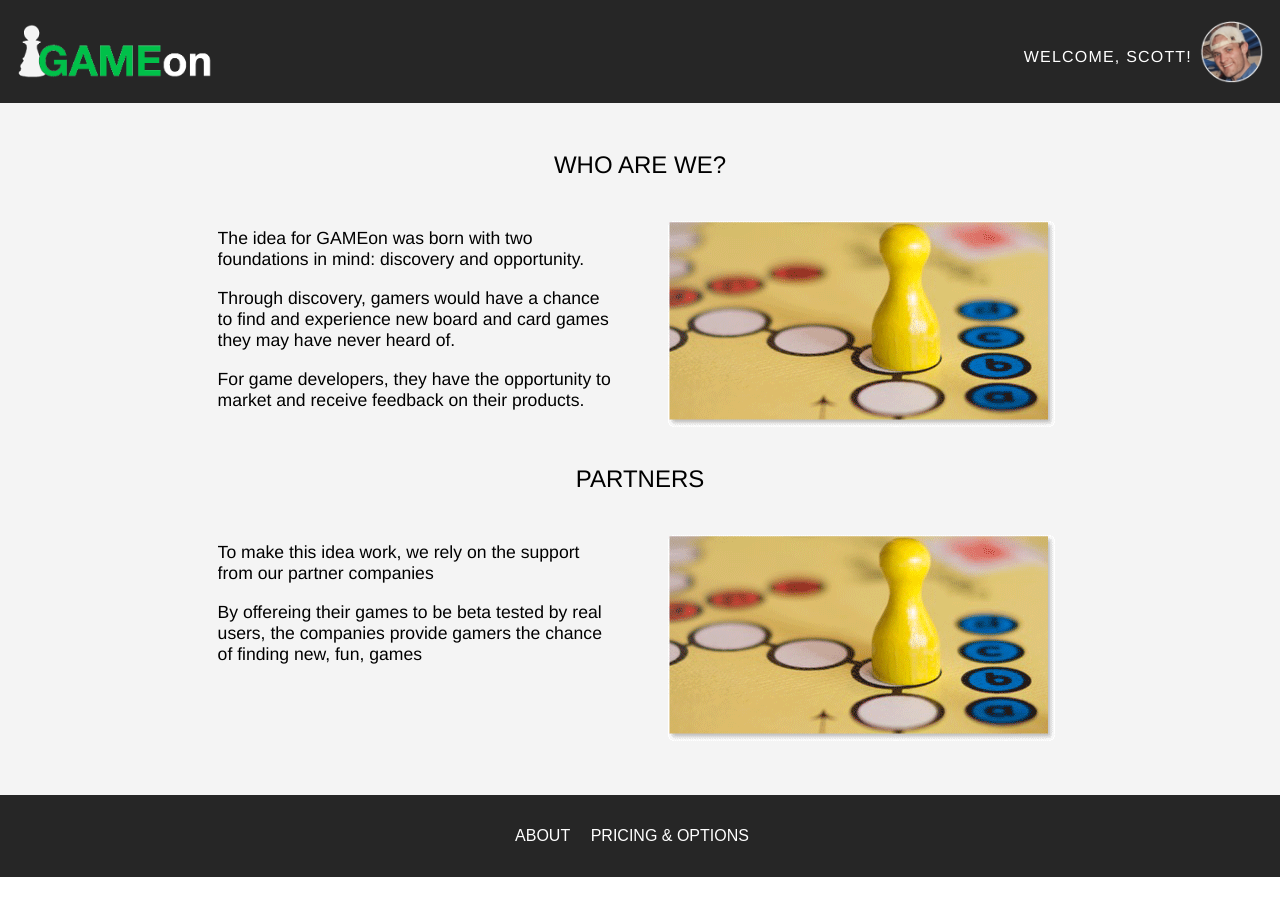
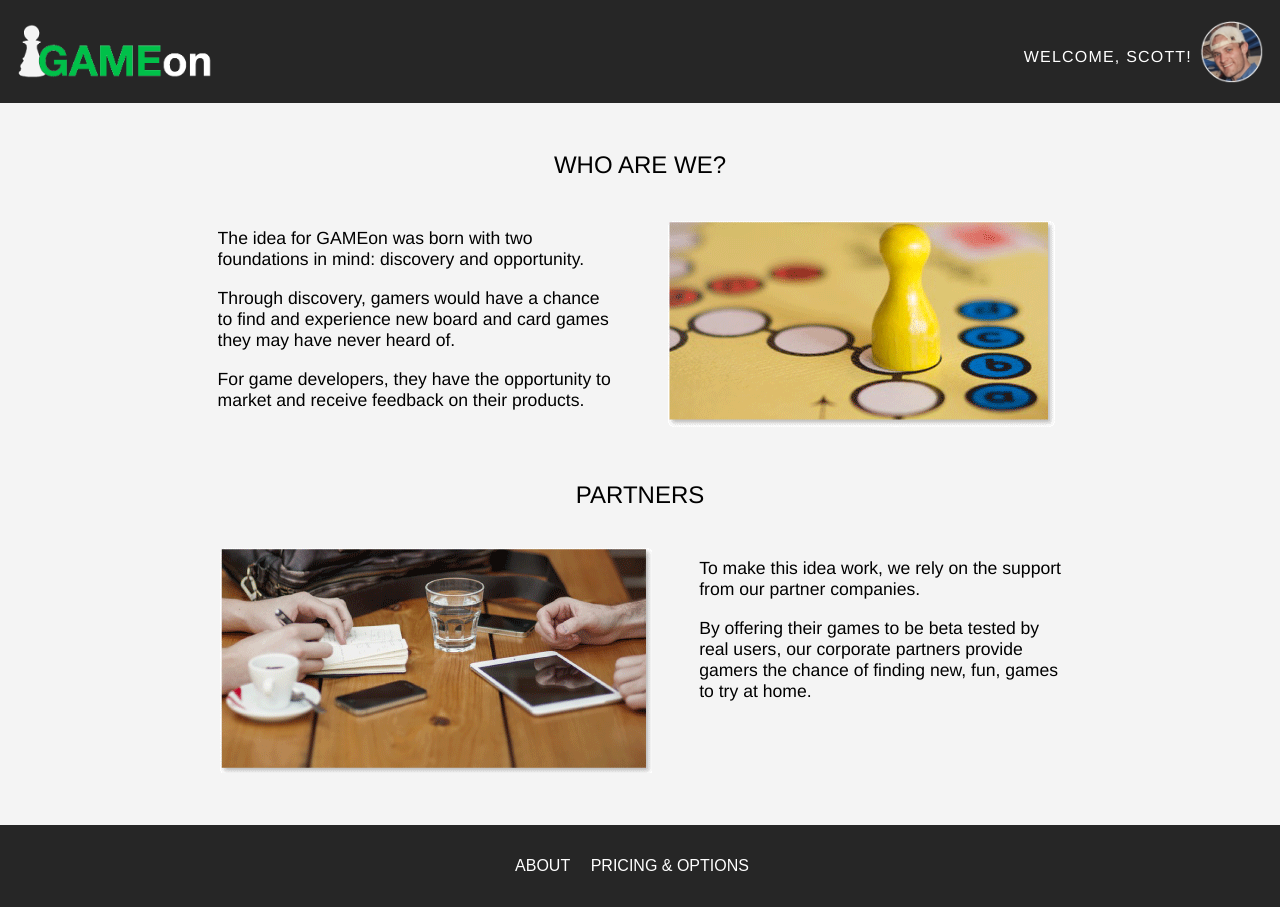
Before and after one commit to scottanderson5/GAME-ON, a Jekyll site: the page built from about.html, in a window 1280 px wide. Built offline with Jekyll 4.4.1, drawn with Linux system fonts in a browser that asks for light colours; nearby versions of some CDN libraries.

Commit message:
Fixed Issues on Review Page

```diff
--- a/_sass/_aboutpage.scss
+++ b/_sass/_aboutpage.scss
@@ -30,7 +30,7 @@
 	padding: 2em 0em 0em 0em;
 }
 
-.about-p{
+.about-p1{
 	width: 47%;
 	font-size: 1.1em;
 	line-spacing: 1.2em;
@@ -38,11 +38,24 @@
 	float: left;
 }
 
-.about-pic{
+.about-pic1{
 	float: right;
 }
 
 .about-intro2{
 	@extend %about-intro;
-	margin: 2em auto;
+	margin: 3em auto;
 }
+
+.about-p2{
+	width: 43%;
+	font-size: 1.1em;
+	line-spacing: 1.2em;
+	margin: 0em 0em 0em 1em;
+
+	float: right;
+}
+
+.about-pic2{
+	float: left;
+}
--- a/_sass/_featuredtitles.scss
+++ b/_sass/_featuredtitles.scss
@@ -37,7 +37,7 @@
 
 .owl-carousel{
 	margin: 2em auto 3em auto;
-  //position: relative;
+  position: relative;
 }
 
 
--- a/_sass/_reviewpage.scss
+++ b/_sass/_reviewpage.scss
@@ -93,7 +93,7 @@
 	}
 
 	@media (min-width: 900px){
-		width: 97%;
+		width: 96%;
 	}
 
 }
@@ -133,9 +133,8 @@
 }
 
 .reviews-wrap{
-	padding: 0em 0em 0em 1em;
+	padding: 0em 0em 0em 0.7em;
 	overflow: hidden;
-	//background-color: yellow;
 
 	@media (min-width: 600px){
 		padding: 0em 0em 0em 1.5em;
@@ -214,7 +213,7 @@
 
 .rating-form-answers{
 	@extend %review-form-answers;
-	width: 100%;
+	width: 99%;
 
 	@media (min-width: 600px){
 		//float: right;
@@ -336,7 +335,8 @@
 }
 
 .comment-box{
-	width: 95%;
+	width: 96%;
+	margin-left: 0.55em;
 }
 
 .review-bottom-wrap{
--- a/about.html
+++ b/about.html
@@ -14,7 +14,7 @@ title: About Page
 				</div>
 
 				<div class="about-info-wrap">
-					<div class="about-p">
+					<div class="about-p1">
 					<p>
 					The idea for GAMEon was born with two foundations in mind: discovery and opportunity.
 					</p>
@@ -26,7 +26,7 @@ title: About Page
 					</p>
 
 					</div>
-					<div class="about-pic">
+					<div class="about-pic1">
 						<img src="Assets/AboutGame.gif">
 					</div>
 				</div>
@@ -41,17 +41,17 @@ title: About Page
 				</div>
 
 				<div class="about-info-wrap">
-					<div class="about-p">
+					<div class="about-p2">
 					<p>
-					To make this idea work, we rely on the support from our partner companies
+					To make this idea work, we rely on the support from our partner companies.
 					</p>
 					<p>
-					By offereing their games to be beta tested by real users, the companies provide gamers the chance of finding new, fun, games
+					By offering their games to be beta tested by real users, our corporate partners provide gamers the chance of finding new, fun, games to try at home.
 					</p>
 
 					</div>
-					<div class="about-pic">
-						<img src="Assets/AboutGame.gif">
+					<div class="about-pic2">
+						<img src="Assets/partners.gif">
 					</div>
 				</div>
 			</div>
```
Also changed, not shown: Assets/partners.gif (added).
